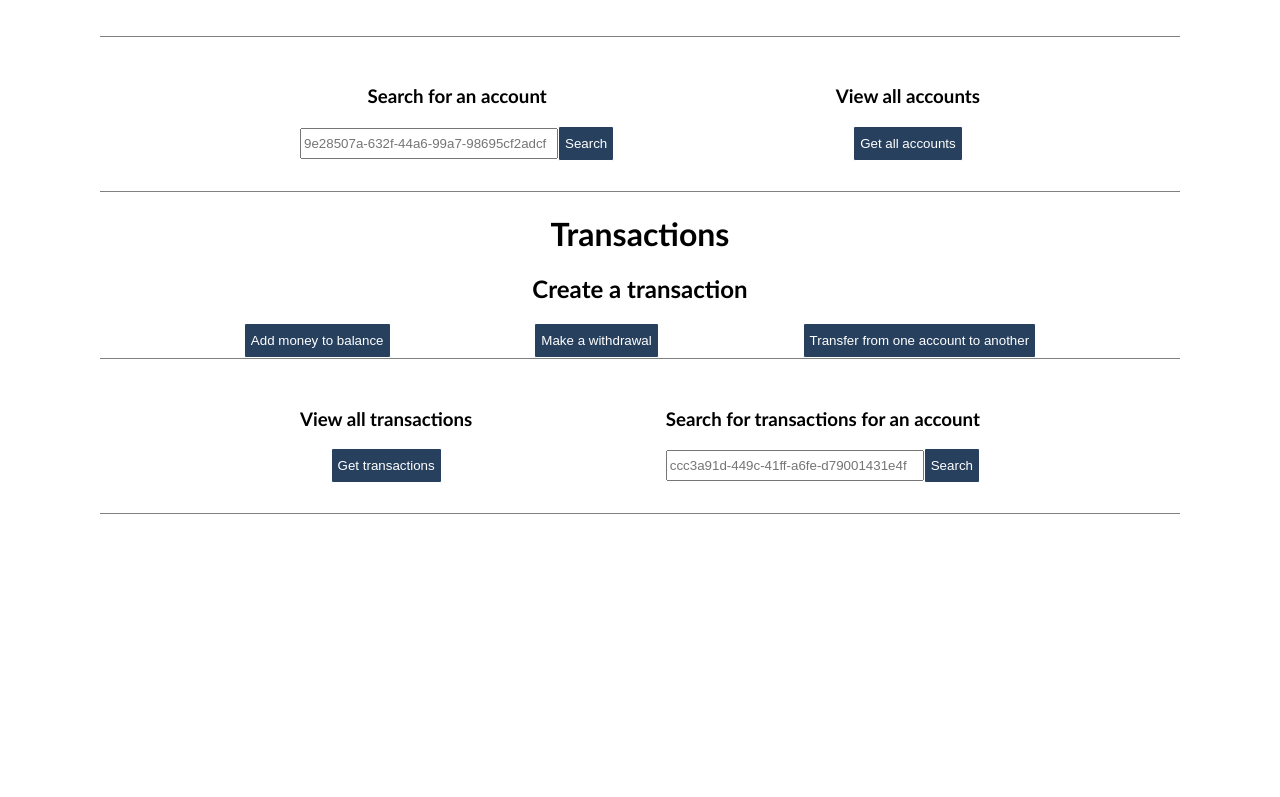
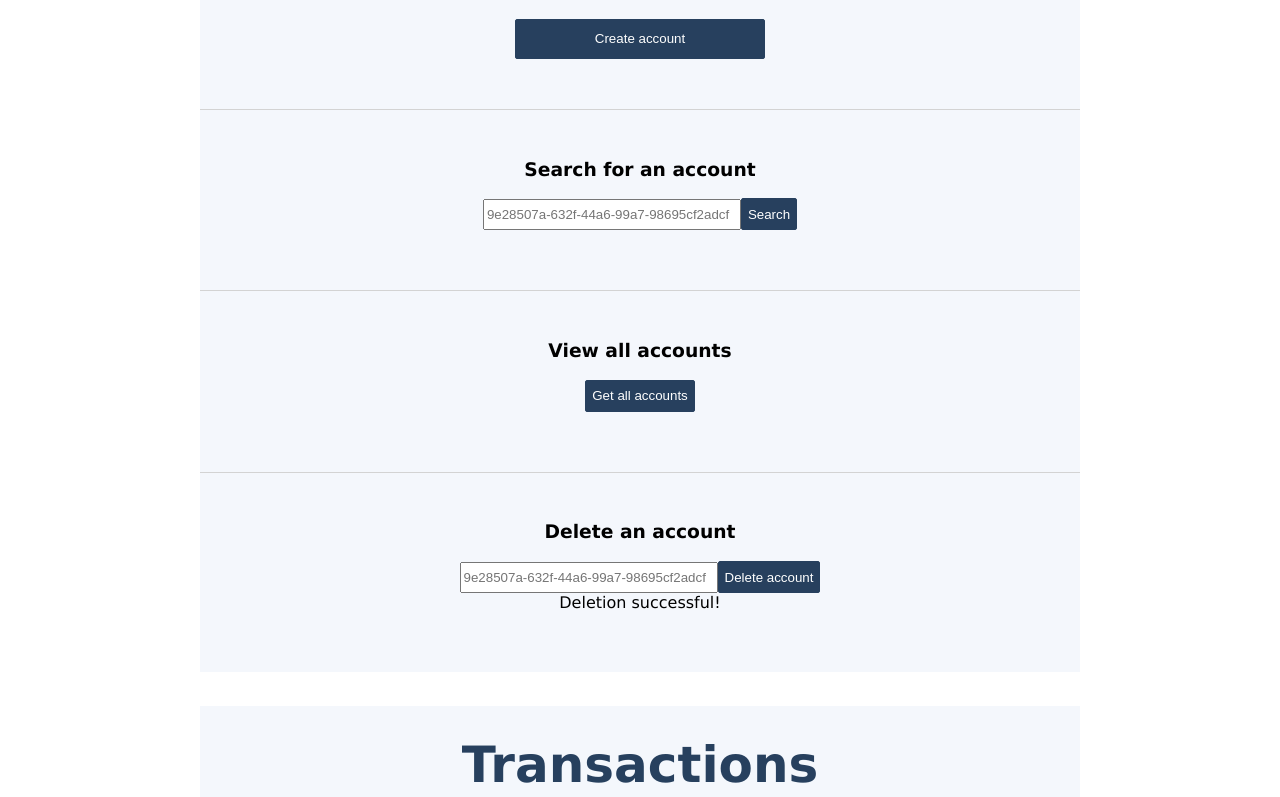
Before and after one commit to beeonkaa9/react-crud-app, a React (Create React App) app: page / in a window 1280 px wide. Shown: the part 883-1680 px from the top of the page. Before the commit the page ends 1397 px from the top, so only its background shows below. Built offline with nearby package versions, Linux system fonts and the light colour scheme.

Commit message:
styling changes; moved account form to CreateAccount component; DeleteAccount component added

```diff
--- a/src/App.css
+++ b/src/App.css
@@ -1,19 +1,20 @@
 .App {
   text-align: center;
-  font-family: 'Gill Sans', 'Gill Sans MT', Calibri, 'Trebuchet MS', sans-serif;
-  padding-left: 100px;
-  padding-right: 100px;
+  font-family: Verdana, Geneva, Tahoma, sans-serif;
+  padding-left: 200px;
+  padding-right: 200px;
+  padding-bottom: 200px;
 }
 .bankLogo {
   height: 200px;
-  width: 1000px;
+  width: 1100px;
 }
 
 button {
   border-radius: 2px;
-  border: 1px solid;
+  border: 1px solid #27405e;
   background-color: #27405e;
-  height: 35px;
+  height: 32px;
   color: white;
 }
 
@@ -22,7 +23,7 @@ label {
 }
 
 button:hover {
-  background-color: lightskyblue;
+  background-color: #3a608f;
   cursor: pointer;
 }
 
@@ -32,6 +33,19 @@ input {
 }
 
 /* styling for account components */
+.AccountSection {
+  /* background-color: #f5e9c741; */
+  background-color: #d1dff33f;
+}
+
+.accountHeader {
+  font-family: 'Lucida Sans', 'Lucida Sans Regular', 'Lucida Grande',
+    'Lucida Sans Unicode', Geneva, Verdana, sans-serif;
+  font-size: 50px;
+  color: #27405e;
+  padding-top: 30px;
+}
+
 .CreateAccount {
   display: flex;
   flex-direction: column;
@@ -49,33 +63,58 @@ input {
 
 .createAccountBtn {
   border-radius: 2px;
-  border: 1px solid;
+  border: 1px solid #27405e;
   background-color: #27405e;
   height: 40px;
   color: white;
 }
 
 .createAccountBtn:hover {
-  background-color: lightskyblue;
+  background-color: #3a608f;
   cursor: pointer;
 }
 
-.searchAccountsBtns {
-  display: flex;
-  justify-content: space-between;
-  padding: 30px 200px;
-  border-top: 1px solid gray;
-  border-bottom: 1px solid gray;
+.AccountByIdSection {
+  padding-top: 30px;
+  padding-bottom: 60px;
+  border-top: 1px solid lightgray;
+}
+
+.GetAccountsSection {
+  padding-top: 30px;
+  padding-bottom: 60px;
+  border-top: 1px solid lightgray;
 }
 
 .singleAccount {
   padding: 20px;
 }
 
+.DeleteAccount {
+  padding-top: 30px;
+  padding-bottom: 60px;
+  border-top: 1px solid lightgray;
+}
+
 /* styling for transaction components */
+.TransactionSection {
+  /* background-color: #f5e9c741; */
+  background-color: #d1dff33f;
+}
+
+.transactionHeader {
+  font-family: 'Lucida Sans', 'Lucida Sans Regular', 'Lucida Grande',
+    'Lucida Sans Unicode', Geneva, Verdana, sans-serif;
+  font-size: 50px;
+  color: #27405e;
+  padding-top: 30px;
+}
+
 .transactionBtnRow {
   display: flex;
   justify-content: space-evenly;
+  padding-bottom: 40px;
+  padding-top: 30px;
 }
 
 .TransactionForm {
@@ -93,12 +132,16 @@ input {
   padding-bottom: 20px;
 }
 
-.searchTransactionsRow {
-  display: flex;
-  justify-content: space-between;
-  padding: 30px 200px;
-  border-top: 1px solid gray;
-  border-bottom: 1px solid gray;
+.GetAllTransactionsSection {
+  padding-top: 30px;
+  padding-bottom: 60px;
+  border-top: 1px solid lightgray;
+}
+
+.GetTransactionsIdSection {
+  padding-top: 30px;
+  padding-bottom: 60px;
+  border-top: 1px solid lightgray;
 }
 
 .singleTransaction {
--- a/src/App.tsx
+++ b/src/App.tsx
@@ -10,9 +10,7 @@ function App() {
       <header className="Header">
         <img src={BankLogo} className="bankLogo" alt="logo" />
       </header>
-      <h1>Account Actions</h1>
       <Account />
-      <h1>Transactions</h1>
       <Transaction />
     </div>
   )
--- a/src/components/account/Account.tsx
+++ b/src/components/account/Account.tsx
@@ -1,96 +1,20 @@
 import React, { useState } from 'react'
 import CreateAccount from './CreateAccount'
+import DeleteAccount from './DeleteAccount'
 import GetAccountId from './GetAccountId'
 import GetAllAccounts from './GetAllAccounts'
 
 const Account = () => {
   // for form
-  const [id, setId] = useState('')
-  const [firstName, setFirstName] = useState('')
-  const [lastName, setLastName] = useState('')
-  const [email, setEmail] = useState('')
-  const [balance, setBalance] = useState({ amount: '', currency: '' })
-  const [note, setNote] = useState('')
 
   return (
-    <>
-      <div className="CreateAccount">
-        <h2>Create An Account</h2>
-        <form className="accountCreationForm">
-          <label>Account id</label>
-          <input
-            type="text"
-            value={id}
-            placeholder="914e8480-263e-4f99-8ce5-6e0a0f3621a7"
-            onChange={(e) => setId(e.target.value)}
-          ></input>
-
-          <label>First name</label>
-          <input
-            type="text"
-            value={firstName}
-            placeholder="Jane"
-            onChange={(e) => setFirstName(e.target.value)}
-          ></input>
-
-          <label>Last name</label>
-          <input
-            type="text"
-            value={lastName}
-            placeholder="Johnson"
-            onChange={(e) => setLastName(e.target.value)}
-          ></input>
-
-          <label>Email address</label>
-          <input
-            type="text"
-            value={email}
-            placeholder="janejo@mailator.com"
-            onChange={(e) => setEmail(e.target.value)}
-          ></input>
-
-          <label>Amount</label>
-          <input
-            type="text"
-            value={balance.amount}
-            placeholder="400"
-            onChange={(e) => setBalance({ ...balance, amount: e.target.value })}
-          ></input>
-
-          <label>Currency</label>
-          <input
-            type="text"
-            value={balance.currency}
-            placeholder="USD"
-            onChange={(e) =>
-              setBalance({ ...balance, currency: e.target.value })
-            }
-          ></input>
-
-          <label>Note</label>
-          <input
-            type="text"
-            value={note}
-            placeholder="a customer"
-            onChange={(e) => setNote(e.target.value)}
-          ></input>
-        </form>
-
-        <CreateAccount
-          id={id}
-          firstName={firstName}
-          lastName={lastName}
-          email={email}
-          balance={balance}
-          note={note}
-        />
-      </div>
-
-      <div className="searchAccountsBtns">
-        <GetAccountId />
-        <GetAllAccounts />
-      </div>
-    </>
+    <div className="AccountSection">
+      <h1 className="accountHeader">Account Actions</h1>
+      <CreateAccount />
+      <GetAccountId />
+      <GetAllAccounts />
+      <DeleteAccount />
+    </div>
   )
 }
 
--- a/src/components/account/CreateAccount.tsx
+++ b/src/components/account/CreateAccount.tsx
@@ -5,23 +5,19 @@ type InputBalance = {
   currency: string
 }
 
-type CreateAccountProps = {
-  id: string
-  firstName: string
-  lastName: string
-  email: string
-  balance: InputBalance
-  note: string
-}
+const CreateAccount = () => {
+  //for form
+  const [id, setId] = useState<string>('')
+  const [firstName, setFirstName] = useState<string>('')
+  const [lastName, setLastName] = useState<string>('')
+  const [email, setEmail] = useState<string>('')
+  const [balance, setBalance] = useState<InputBalance>({
+    amount: '',
+    currency: '',
+  })
+  const [note, setNote] = useState<string>('')
 
-const CreateAccount = ({
-  id,
-  firstName,
-  lastName,
-  email,
-  balance,
-  note,
-}: CreateAccountProps) => {
+  //error handling
   // const [fetchingData, setFetchingData] = useState(false)
   const [error, setError] = useState(false)
   const [errorMessage, setErrorMessage] = useState(null)
@@ -60,15 +56,73 @@ const CreateAccount = ({
   }
 
   return (
-    <>
+    <div className="CreateAccount">
+      <h2>Create An Account</h2>
+      <form className="accountCreationForm">
+        <label>Account id</label>
+        <input
+          type="text"
+          value={id}
+          placeholder="914e8480-263e-4f99-8ce5-6e0a0f3621a7"
+          onChange={(e) => setId(e.target.value)}
+        ></input>
+
+        <label>First name</label>
+        <input
+          type="text"
+          value={firstName}
+          placeholder="Jane"
+          onChange={(e) => setFirstName(e.target.value)}
+        ></input>
+
+        <label>Last name</label>
+        <input
+          type="text"
+          value={lastName}
+          placeholder="Johnson"
+          onChange={(e) => setLastName(e.target.value)}
+        ></input>
+
+        <label>Email address</label>
+        <input
+          type="text"
+          value={email}
+          placeholder="janejo@mailator.com"
+          onChange={(e) => setEmail(e.target.value)}
+        ></input>
+
+        <label>Amount</label>
+        <input
+          type="text"
+          value={balance.amount}
+          placeholder="400"
+          onChange={(e) => setBalance({ ...balance, amount: e.target.value })}
+        ></input>
+
+        <label>Currency</label>
+        <input
+          type="text"
+          value={balance.currency}
+          placeholder="USD"
+          onChange={(e) => setBalance({ ...balance, currency: e.target.value })}
+        ></input>
+
+        <label>Note</label>
+        <input
+          type="text"
+          value={note}
+          placeholder="a customer"
+          onChange={(e) => setNote(e.target.value)}
+        ></input>
+      </form>
       <input
         type="submit"
         className="createAccountBtn"
         onClick={postAccount}
         value="Create account"
       ></input>
-      {error ? <h3>{errorMessage}</h3> : null}
-    </>
+      {error ? <div className="error">{errorMessage}</div> : null}
+    </div>
   )
 }
 
--- /dev/null
+++ b/src/components/account/DeleteAccount.tsx
@@ -0,0 +1,47 @@
+import React, { useState } from 'react'
+
+const DeleteAccount = () => {
+  const [accountId, setAccountId] = useState('')
+  const [error, setError] = useState(false)
+  const [errorMessage, setErrorMessage] = useState(null)
+
+  const deleteAccount = () => {
+    fetch(`https://nestjs-bank-app.herokuapp.com/accounts/${accountId}`, {
+      method: 'DELETE',
+    })
+      .then((res) => {
+        if (!res.ok) {
+          setError(true)
+          throw Error(res.statusText)
+        }
+        setError(false)
+      })
+      .catch((e) => {
+        setErrorMessage(e.message)
+      })
+  }
+
+  return (
+    <div className="DeleteAccount">
+      <h3>Delete an account</h3>
+      <input
+        type="text"
+        value={accountId}
+        placeholder="9e28507a-632f-44a6-99a7-98695cf2adcf"
+        onChange={(e) => setAccountId(e.target.value)}
+      ></input>
+      <button className="deleteAccountBtn" onClick={deleteAccount}>
+        Delete account
+      </button>
+
+      {/* TODO: useEffect() to determine if loading */}
+      {error ? (
+        <div className="error"> An error occurred: {errorMessage}</div>
+      ) : (
+        <div className="requestSuccess">Deletion successful!</div>
+      )}
+    </div>
+  )
+}
+
+export default DeleteAccount
--- a/src/components/account/GetAccountId.tsx
+++ b/src/components/account/GetAccountId.tsx
@@ -21,7 +21,7 @@ const GetAccountId = () => {
   }
 
   return (
-    <div className="AccountById">
+    <div className="AccountByIdSection">
       <h3>Search for an account</h3>
       <input
         type="text"
@@ -34,7 +34,7 @@ const GetAccountId = () => {
       </button>
 
       {error ? (
-        <h3>An error occurred: {errorMessage}</h3>
+        <div className="error">An error occurred: {errorMessage}</div>
       ) : accountIdResult ? (
         <div className="singleAccount">
           <div>Id: {accountIdResult?.id}</div>
--- a/src/components/account/GetAllAccounts.tsx
+++ b/src/components/account/GetAllAccounts.tsx
@@ -27,7 +27,7 @@ const GetAllAccounts = () => {
   }
 
   return (
-    <div className="GetAccounts">
+    <div className="GetAccountsSection">
       <h3>View all accounts</h3>
       <button className="accountGetButton" onClick={getAccounts}>
         Get all accounts
--- a/src/components/transaction/GetAllTransactions.tsx
+++ b/src/components/transaction/GetAllTransactions.tsx
@@ -19,7 +19,7 @@ const GetAllTransactions = () => {
   }
 
   return (
-    <div>
+    <div className="GetAllTransactionsSection">
       <h3>View all transactions</h3>
       <button className="getTransactionsButton" onClick={getTransactions}>
         Get transactions
--- a/src/components/transaction/GetTransactionsId.tsx
+++ b/src/components/transaction/GetTransactionsId.tsx
@@ -24,7 +24,7 @@ const GetTransactionsId = () => {
 
   return (
     <>
-      <div>
+      <div className="GetTransactionsIdSection">
         <h3>Search for transactions for an account</h3>
         <input
           type="text"
--- a/src/components/transaction/Transaction.tsx
+++ b/src/components/transaction/Transaction.tsx
@@ -7,7 +7,8 @@ const Transaction = () => {
   const [buttonClicked, setButtonClicked] = useState('none')
 
   return (
-    <>
+    <div className="TransactionSection">
+      <h1 className="transactionHeader">Transactions</h1>
       <h2>Create a transaction</h2>
       <div className="transactionBtnRow">
         <button
@@ -28,7 +29,7 @@ const Transaction = () => {
           className="sendMoneyButton"
           onClick={() => setButtonClicked('send')}
         >
-          Transfer from one account to another
+          Transfer money to an account
         </button>
       </div>
 
@@ -36,11 +37,9 @@ const Transaction = () => {
         <CreateTransactionForm buttonClicked={buttonClicked} />
       ) : null}
 
-      <div className="searchTransactionsRow">
-        <GetAllTransactions />
-        <GetTransactionsId />
-      </div>
-    </>
+      <GetAllTransactions />
+      <GetTransactionsId />
+    </div>
   )
 }
 export default Transaction
```
